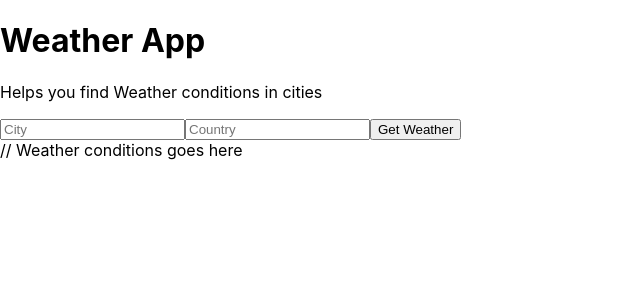
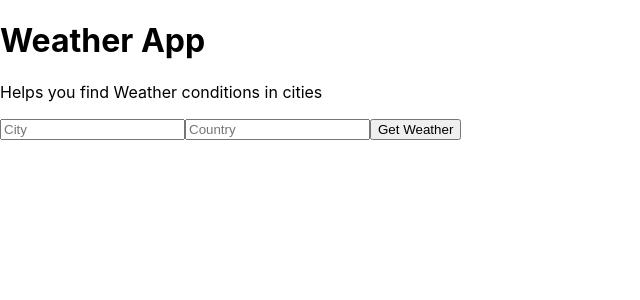
Before and after one commit to vaishnavgade/weather-app, a React (Create React App) app: page / in a window 1280 px wide. Shown: the top 300 px of the page, without its empty margins (0-640 px from the left). Built offline with nearby package versions, Linux system fonts and the light colour scheme.

Commit message:
Update weather.js

```diff
--- a/src/components/weather.js
+++ b/src/components/weather.js
@@ -3,7 +3,7 @@ import React from 'react';
 const Weather = (props) =>{
   return(
     <div>
-      // Weather conditions goes here
+      {/* Weather conditions goes here */}
     </div>
   );
 };
```
